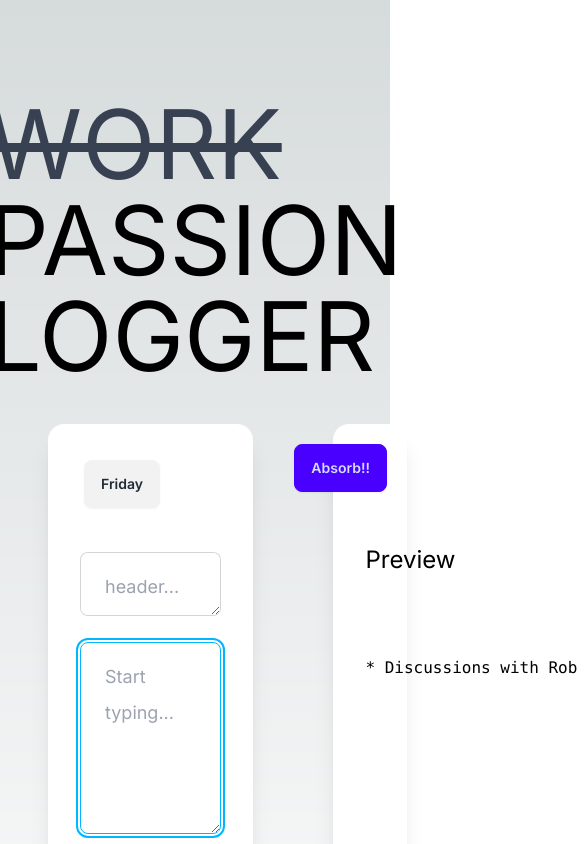
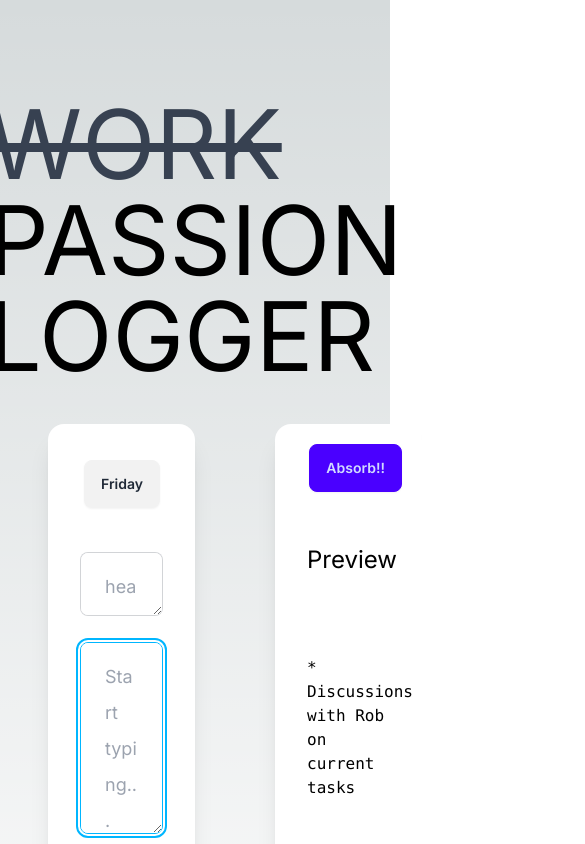
Before and after one commit to preveenraj/passion-logger, a Next.js app: page / in a window 390 px wide. Shown: the top 844 px of the page, 585 px wide, since content can reach past the window. Built offline with nearby package versions, Linux system fonts and the light colour scheme.

Commit message:
fix card responsiveness

```diff
--- a/src/components/Home/index.tsx
+++ b/src/components/Home/index.tsx
@@ -28,7 +28,7 @@ const Home: React.FC = () => {
     <div className="flex flex-col w-full justify-center items-center gap-10">
       <h1 className="text-8xl"><span className="line-through text-gray-700">WORK</span> PASSION LOGGER</h1>
       <div className="flex gap-20 w-full">
-        <div className="card w-3/4 bg-base-100 shadow-xl">
+        <div className="card w-1/2 xl:w-8/12 bg-base-100 shadow-xl">
           <div className="card-body gap-10">
             <DayDropDown
               openDropDown={openDropDown}
@@ -42,7 +42,7 @@ const Home: React.FC = () => {
             />
           </div>
         </div>
-        <div className="card w-1/4 bg-base-100 shadow-xl">
+        <div className="card w-1/2 xl:w-4/12 bg-base-100 shadow-xl">
         <div className="card-actions justify-end">
               <button
                 className="btn btn-primary m-5"
@@ -55,7 +55,7 @@ const Home: React.FC = () => {
             </div>
           <div className="card-body">
             <h1 className="text-2xl">Preview</h1>
-            <pre className="text-base">{logText}</pre>
+            <pre className="text-base whitespace-pre-wrap">{logText}</pre>
           </div>
         </div>
       </div>
```
